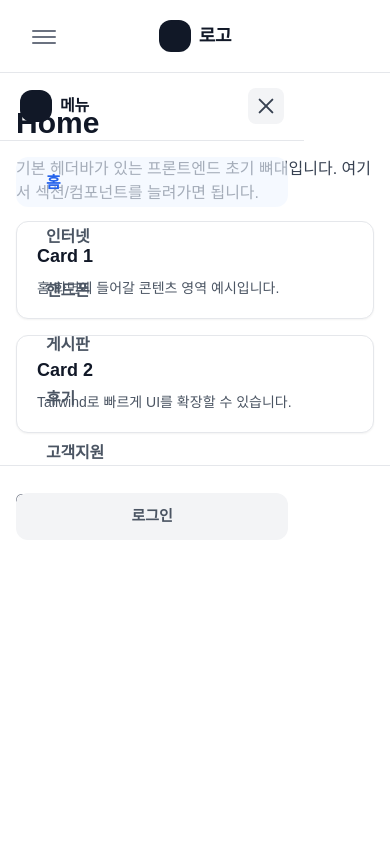
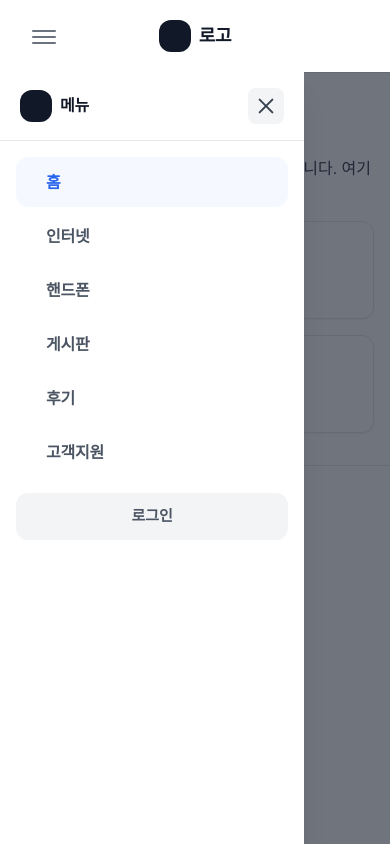
Before and after one commit to JGcompany93/tongsinit, a React (Vite) app: page / in a window 390 px wide. Both pictures are taken after a click on the button "메뉴 열기". Built offline with nearby package versions, Linux system fonts and the light colour scheme; a web font is replaced by a local one.

Commit message:
모바일 햄버거 수정1

```diff
--- a/src/components/Header.tsx
+++ b/src/components/Header.tsx
@@ -1,5 +1,6 @@
 import { useEffect, useMemo, useState } from "react";
 import { NavLink, useLocation } from "react-router-dom";
+import { createPortal } from "react-dom";
 
 type NavLinkArgs = { isActive: boolean };
 
@@ -47,7 +48,7 @@ export default function Header() {
   return (
     <header className="sticky top-0 z-50 border-b bg-white/80 backdrop-blur">
       <div className="mx-auto max-w-6xl px-6">
-        {/* 3컬럼: 좌 / 중 / 우  (PC는 기존 유지, 모바일만 배치 변경) */}
+        {/* 3컬럼: 좌 / 중 / 우 */}
         <div className="grid h-[72px] grid-cols-[1fr_auto_1fr] items-center">
           {/* 좌측: PC 로고 유지 / 모바일 햄버거 */}
           <div className="flex items-center justify-start">
@@ -61,14 +62,13 @@ export default function Header() {
               </NavLink>
             </div>
 
-            {/* 모바일: 햄버거 버튼 (맨 왼쪽) */}
+            {/* 모바일: 햄버거 버튼 (맨 왼쪽, 투명 + 회색 3줄) */}
             <button
               className="lg:hidden inline-flex items-center justify-center p-2"
               onClick={() => setMobileOpen(true)}
               aria-label="메뉴 열기"
               aria-expanded={mobileOpen}
             >
-              {/* 투명 배경 + 회색 줄 3개 */}
               <span className="relative block h-6 w-6">
                 <span className="absolute left-0 top-[6px] h-[2px] w-6 rounded-full bg-gray-500" />
                 <span className="absolute left-0 top-[12px] h-[2px] w-6 rounded-full bg-gray-500" />
@@ -79,7 +79,7 @@ export default function Header() {
 
           {/* 중앙: PC 메뉴 유지 / 모바일 로고 중앙 */}
           <div className="flex items-center justify-center">
-            {/* PC 중앙 메뉴 (기존 그대로) */}
+            {/* 중앙 메뉴 (PC) - 기존 그대로 */}
             <nav className="hidden lg:flex items-center justify-center whitespace-nowrap">
               {items.map((it) => {
                 const active = isActivePath(it.to);
@@ -129,7 +129,7 @@ export default function Header() {
             </NavLink>
           </div>
 
-          {/* 우측: PC 로그인 유지 / 모바일은 빈 공간(정중앙 고정용) */}
+          {/* 우측: PC 로그인 유지 / 모바일은 비움(정중앙 고정용) */}
           <div className="flex items-center justify-end gap-2">
             <NavLink
               to="/login"
@@ -141,27 +141,29 @@ export default function Header() {
         </div>
       </div>
 
-      {/* 모바일 드로어 메뉴 (모바일만)
-          - 헤더(72px) 아래에서만 나오게 해서 "헤더/기존 메뉴와 겹침" 방지 */}
+      {/* 모바일 드로어 메뉴 (모바일만) - Portal로 body에 렌더링 */}
+      {createPortal(
         <div
           className={[
             "lg:hidden",
-          "fixed left-0 right-0 bottom-0 top-[72px] z-[60]",
+            "fixed inset-0 z-[9999]",
             mobileOpen ? "pointer-events-auto" : "pointer-events-none"
           ].join(" ")}
           aria-hidden={!mobileOpen}
         >
-        {/* 오버레이: 남는 공간 회색 어둡게 */}
+          {/* 헤더(72px) 아래 영역만 덮기 */}
+          <div className="absolute left-0 right-0 bottom-0 top-[72px]">
+            {/* 오버레이: 회색 어둡게 */}
             <div
               className={[
-            "absolute inset-0 bg-gray-900/40",
+                "absolute inset-0 bg-gray-900/60",
                 "transition-opacity duration-300",
                 mobileOpen ? "opacity-100" : "opacity-0"
               ].join(" ")}
               onClick={() => setMobileOpen(false)}
             />
 
-        {/* 왼쪽 패널 (햄버거가 왼쪽이므로 패널도 왼쪽에서 나오게) */}
+            {/* 왼쪽 패널 */}
             <aside
               className={[
                 "absolute left-0 top-0 h-full w-[78vw] max-w-[320px] bg-white shadow-xl",
@@ -211,7 +213,6 @@ export default function Header() {
                       }
                     >
                       <span className="inline-flex items-center gap-2">
-                    {/* 기존 파란 점 느낌 제거: hover에서도 색 안 바뀌게 */}
                         <span className="h-1.5 w-1.5 rounded-full bg-transparent" />
                         {it.label}
                       </span>
@@ -231,6 +232,9 @@ export default function Header() {
               </nav>
             </aside>
           </div>
+        </div>,
+        document.body
+      )}
     </header>
   );
 }
```
Lines whose indentation alone changed are shown as unchanged.
